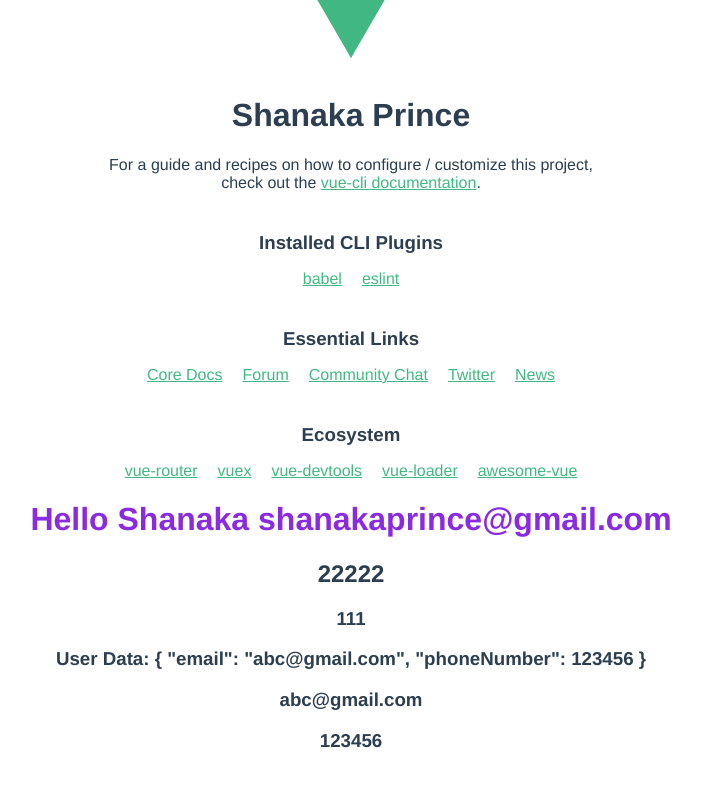
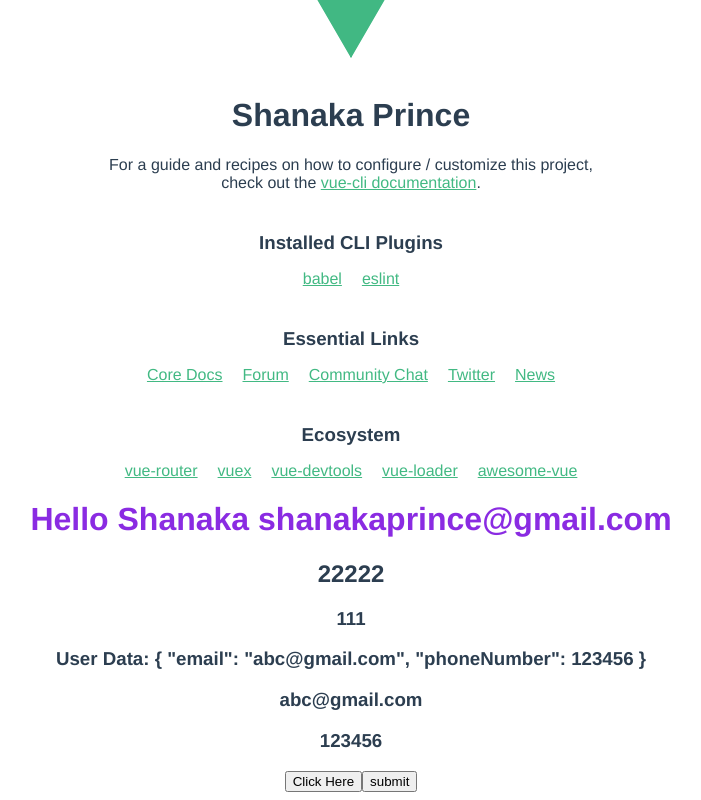
Before and after one commit to shanakasp/vue-udemy-course, a Vue app: page / in a window 1280 px wide. Shown: the part 188-988 px from the top of the page, without its empty margins (289-990 px from the left). Before the commit the page ends 959 px from the top, so only its background shows below. Built offline with nearby package versions, Linux system fonts and the light colour scheme.

Commit message:
modified PAGES.vue in components

```diff
--- a/src/components/PAGES.vue
+++ b/src/components/PAGES.vue
@@ -6,6 +6,8 @@
     <h3>User Data: {{ getData() }}</h3>
     <h3>{{ getData().email }}</h3>
     <h3>{{ getData().phoneNumber }}</h3>
+    <button @click="handleClick">Click Here</button>
+    <button v-on="{ click: handleClick }">submit</button>
   </div>
 </template>
 
@@ -30,6 +32,9 @@
         phoneNumber: 123456,
       };
     },
+    handleClick() {
+      console.log("handleClick 123");
+    },
   },
 };
 </script>
```
